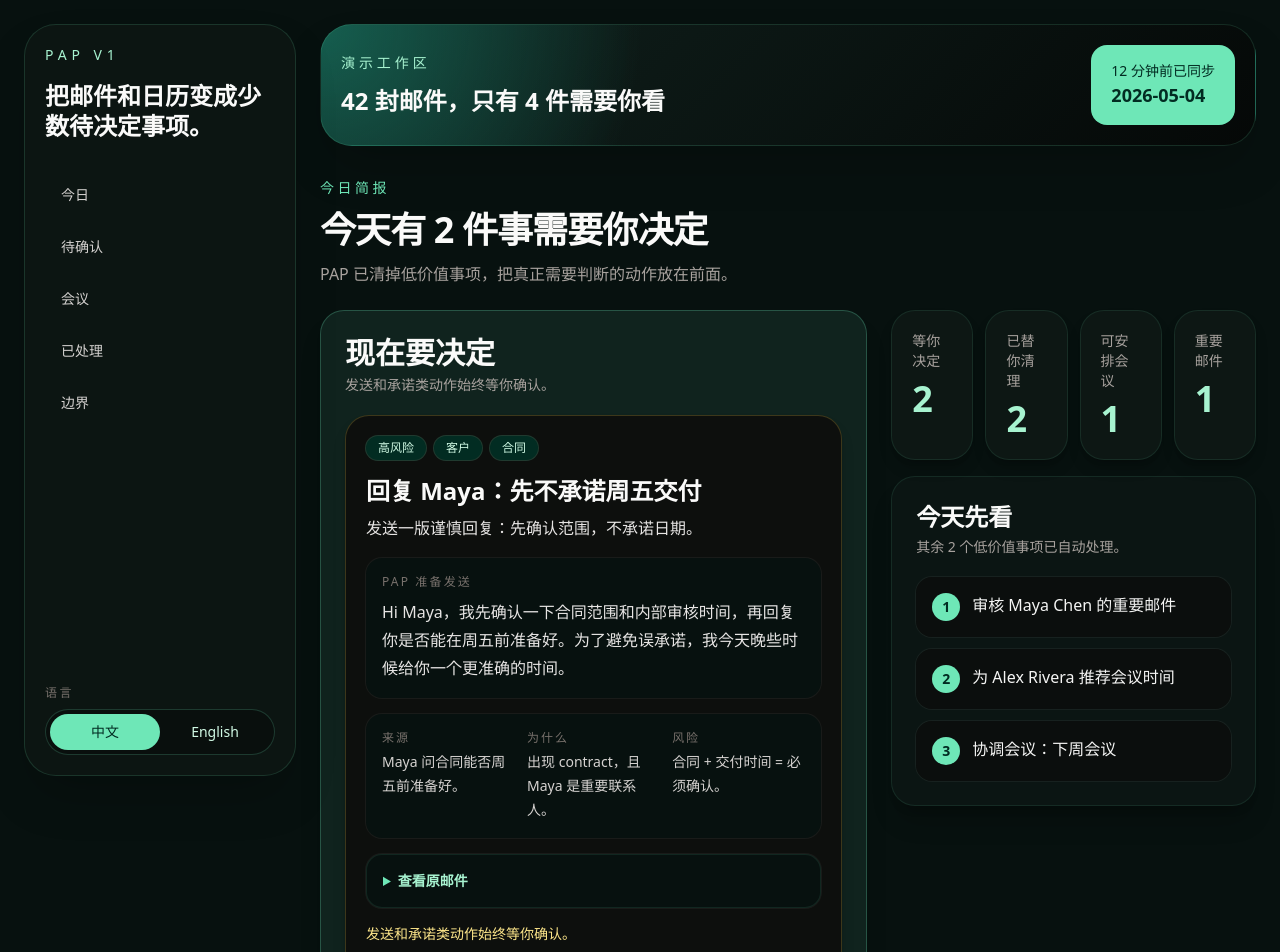
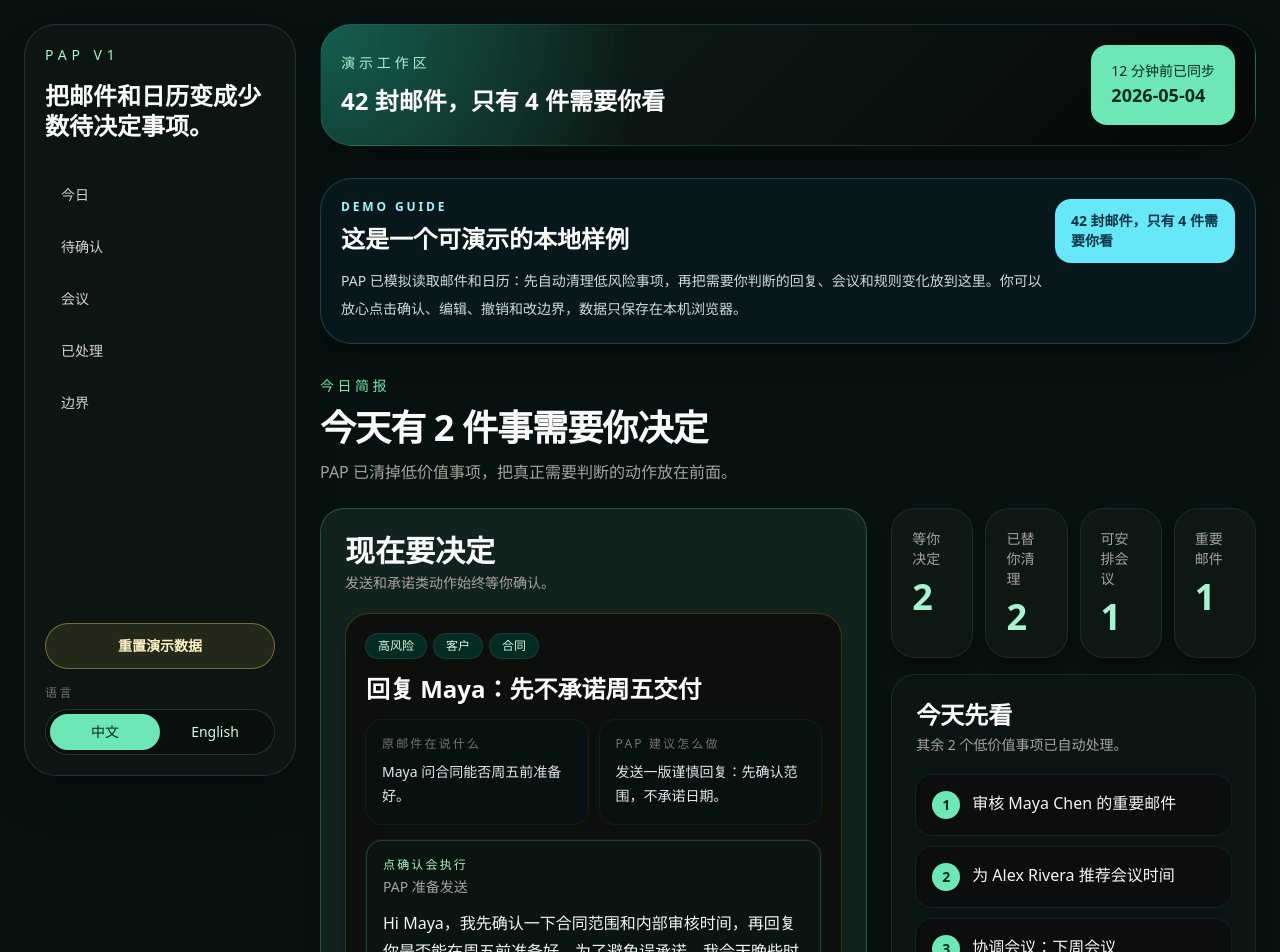
Before and after one commit to dmo736647-pixel/PAP, a Next.js app: page / in a window 1280 px wide. Shown: the top 952 px of the page. Built offline with nearby package versions, Linux system fonts and the light colour scheme.

Commit message:
feat: polish PAP demo walkthrough
Add a reset control, a demo guide, clearer pending confirmation hierarchy, and more approachable automation boundary copy for product demos.

```diff
--- a/src/app/pap-dashboard.tsx
+++ b/src/app/pap-dashboard.tsx
@@ -83,6 +83,16 @@ const copy = {
     synced: '12 分钟前已同步',
     processed: '42 封邮件，只有 4 件需要你看',
     language: '语言',
+    resetDemo: '重置演示数据',
+    demoGuideTitle: '这是一个可演示的本地样例',
+    demoGuideBody: 'PAP 已模拟读取邮件和日历：先自动清理低风险事项，再把需要你判断的回复、会议和规则变化放到这里。你可以放心点击确认、编辑、撤销和改边界，数据只保存在本机浏览器。',
+    originalSummary: '原邮件在说什么',
+    papSuggestion: 'PAP 建议怎么做',
+    confirmOutcome: '点确认会执行',
+    confirmationReason: '为什么需要确认',
+    boundaryAutoTitle: '这些 PAP 可以自动做',
+    boundaryAskTitle: '这些必须先问我',
+    boundaryNeverTitle: '这些永远不能做',
     todayBriefing: '今日简报',
     todayHeading: '今天有 {count} 件事需要你决定',
     todaySubheading: 'PAP 已清掉低价值事项，把真正需要判断的动作放在前面。',
@@ -183,6 +193,16 @@ const copy = {
     synced: 'Synced 12 min ago',
     processed: '42 emails, only 4 need your attention',
     language: 'Language',
+    resetDemo: 'Reset demo',
+    demoGuideTitle: 'This is a local demo workspace',
+    demoGuideBody: 'PAP has simulated reading email and calendar activity: it clears low-risk work first, then brings replies, meetings, and rule changes that need your judgment here. You can safely click confirm, edit, undo, and change rules; data is only stored in this browser.',
+    originalSummary: 'What the original email says',
+    papSuggestion: 'What PAP recommends',
+    confirmOutcome: 'What confirm will do',
+    confirmationReason: 'Why confirmation is needed',
+    boundaryAutoTitle: 'PAP can do these automatically',
+    boundaryAskTitle: 'PAP must ask me first',
+    boundaryNeverTitle: 'PAP must never do these',
     todayBriefing: 'Today Briefing',
     todayHeading: '{count} things need your decision today',
     todaySubheading: 'PAP cleared low-value work and brought the real decisions forward.',
@@ -478,6 +498,13 @@ export default function Dashboard() {
     setDraft(editedDrafts[action.id] ?? localized.preparedReply ?? localized.summary);
   }
 
+  function resetDemo() {
+    window.localStorage.removeItem(storageKey);
+    setPersistedState(defaultDashboardState);
+    setEditingActionId(null);
+    setDraft('');
+  }
+
   function saveEdit(action: SuggestedAction) {
     const title = localizedAction(action, locale).title;
     setPersistedState((current) => ({
@@ -499,7 +526,9 @@ export default function Dashboard() {
   }
 
   return (
-    <AppShell locale={locale} onLocaleChange={setLocale}>
+    <AppShell locale={locale} onLocaleChange={setLocale} onResetDemo={resetDemo}>
+      <DemoGuide locale={locale} />
+
       <section id="today" className="space-y-6">
         <PageHeader
           eyebrow={t.todayBriefing}
@@ -622,7 +651,12 @@ export default function Dashboard() {
   );
 }
 
-function AppShell(props: { locale: Locale; onLocaleChange: (locale: Locale) => void; children: ReactNode }) {
+function AppShell(props: {
+  locale: Locale;
+  onLocaleChange: (locale: Locale) => void;
+  onResetDemo: () => void;
+  children: ReactNode;
+}) {
   const t = copy[props.locale];
   const navItems = [
     { href: '#today', label: t.navToday },
@@ -650,7 +684,14 @@ function AppShell(props: { locale: Locale; onLocaleChange: (locale: Locale) => v
                 </a>
               ))}
             </nav>
-            <div className="mt-auto pt-6">
+            <div className="mt-auto space-y-4 pt-6">
+              <button
+                className="w-full rounded-full border border-amber-300/40 bg-amber-300/10 px-4 py-3 text-sm font-semibold text-amber-100 transition hover:bg-amber-300 hover:text-amber-950"
+                onClick={props.onResetDemo}
+              >
+                {t.resetDemo}
+              </button>
+              <div>
                 <p className="mb-2 text-xs uppercase tracking-[0.2em] text-stone-500">{t.language}</p>
                 <div className="flex rounded-full border border-emerald-300/20 bg-black/25 p-1 text-sm">
                   <button
@@ -665,6 +706,7 @@ function AppShell(props: { locale: Locale; onLocaleChange: (locale: Locale) => v
                   >
                     English
                   </button>
+                </div>
               </div>
             </div>
           </div>
@@ -692,6 +734,25 @@ function SyncStatus(props: { locale: Locale }) {
         <p className="text-lg font-semibold">2026-05-04</p>
       </div>
     </header>
+  );
+}
+
+function DemoGuide(props: { locale: Locale }) {
+  const t = copy[props.locale];
+
+  return (
+    <section className="rounded-[2rem] border border-cyan-300/20 bg-cyan-950/25 p-5 shadow-xl shadow-black/20">
+      <div className="flex flex-col gap-3 md:flex-row md:items-start md:justify-between">
+        <div>
+          <p className="text-xs font-semibold uppercase tracking-[0.24em] text-cyan-200">Demo Guide</p>
+          <h2 className="mt-2 text-2xl font-semibold text-stone-50">{t.demoGuideTitle}</h2>
+          <p className="mt-3 max-w-4xl text-sm leading-7 text-cyan-50/85">{t.demoGuideBody}</p>
+        </div>
+        <div className="rounded-2xl bg-cyan-300 px-4 py-3 text-sm font-semibold text-cyan-950">
+          {t.processed}
+        </div>
+      </div>
+    </section>
   );
 }
 
@@ -774,10 +835,20 @@ function PendingConfirmationCard(props: {
       </div>
       <div className="mt-4">
         <h3 className="text-2xl font-semibold leading-tight text-stone-50">{action.title}</h3>
-        <p className="mt-2 text-base leading-7 text-stone-200">{action.recommendation}</p>
       </div>
-      <div className="mt-4 rounded-2xl bg-[#07110f] p-4 ring-1 ring-white/5">
-        <p className="text-xs uppercase tracking-[0.18em] text-stone-500">{t.preparedDraft}</p>
+      <div className="mt-4 grid gap-3 text-sm md:grid-cols-2">
+        <div className="rounded-2xl bg-[#07110f] p-4 ring-1 ring-white/5">
+          <p className="text-xs uppercase tracking-[0.18em] text-stone-500">{t.originalSummary}</p>
+          <p className="mt-2 leading-6 text-stone-200">{action.sourceSummary}</p>
+        </div>
+        <div className="rounded-2xl bg-[#07110f] p-4 ring-1 ring-white/5">
+          <p className="text-xs uppercase tracking-[0.18em] text-stone-500">{t.papSuggestion}</p>
+          <p className="mt-2 leading-6 text-stone-200">{action.recommendation}</p>
+        </div>
+      </div>
+      <div className="mt-4 rounded-2xl border border-emerald-300/20 bg-emerald-950/20 p-4 ring-1 ring-white/5">
+        <p className="text-xs uppercase tracking-[0.18em] text-emerald-200">{t.confirmOutcome}</p>
+        <p className="mt-1 text-sm text-stone-400">{t.preparedDraft}</p>
         {props.editing ? (
           <div className="mt-3 space-y-3">
             <label className="sr-only" htmlFor={`edit-${props.action.id}`}>{t.editLabel}</label>
@@ -794,12 +865,11 @@ function PendingConfirmationCard(props: {
             </div>
           </div>
         ) : (
-          <p className="mt-2 whitespace-pre-wrap text-base leading-7 text-stone-200">{preparedDraft ?? t.noDraftNeeded}</p>
+          <p className="mt-3 whitespace-pre-wrap text-base leading-7 text-stone-100">{preparedDraft ?? t.noDraftNeeded}</p>
         )}
       </div>
-      <div className="mt-4 grid gap-3 rounded-2xl bg-[#07110f] p-4 text-sm ring-1 ring-white/5 md:grid-cols-3">
-        <DetailLine label={t.source}>{action.sourceSummary}</DetailLine>
-        <DetailLine label={t.why}>{action.rationale}</DetailLine>
+      <div className="mt-4 grid gap-3 rounded-2xl bg-[#07110f] p-4 text-sm ring-1 ring-white/5 md:grid-cols-2">
+        <DetailLine label={t.confirmationReason}>{action.rationale}</DetailLine>
         <DetailLine label={t.riskNote}>{action.riskNote}</DetailLine>
       </div>
       {props.email && <OriginalEmail email={props.email} locale={props.locale} />}
@@ -1015,7 +1085,7 @@ function AutomationBoundarySection(props: {
   return (
     <div className="grid gap-4 lg:grid-cols-3">
       <article className="rounded-3xl border border-emerald-300/10 bg-stone-950/70 p-5 shadow-lg shadow-black/20">
-        <h3 className="text-lg font-semibold text-stone-50">{t.canDo}</h3>
+        <h3 className="text-lg font-semibold text-stone-50">{t.boundaryAutoTitle}</h3>
         <p className="mt-3 text-sm leading-6 text-stone-300">{t.canDoText}</p>
         <div className="mt-5 space-y-3">
           {permissionLabels.map((item) => {
@@ -1036,7 +1106,7 @@ function AutomationBoundarySection(props: {
       </article>
 
       <article className="rounded-3xl border border-emerald-300/10 bg-stone-950/70 p-5 shadow-lg shadow-black/20">
-        <h3 className="text-lg font-semibold text-stone-50">{t.mustAsk}</h3>
+        <h3 className="text-lg font-semibold text-stone-50">{t.boundaryAskTitle}</h3>
         <p className="mt-3 text-sm leading-6 text-stone-300">{t.mustAskText}</p>
         <div className="mt-5 space-y-3">
           {props.preferences.contacts.map((contact) => (
@@ -1073,7 +1143,7 @@ function AutomationBoundarySection(props: {
       </article>
 
       <article className="rounded-3xl border border-emerald-300/10 bg-stone-950/70 p-5 shadow-lg shadow-black/20">
-        <h3 className="text-lg font-semibold text-stone-50">{t.mustNever}</h3>
+        <h3 className="text-lg font-semibold text-stone-50">{t.boundaryNeverTitle}</h3>
         <p className="mt-3 text-sm leading-6 text-stone-300">{t.mustNeverText}</p>
         <div className="mt-5 flex gap-2">
           <input
```
Also changed, not shown: 1 other file (tests, documents, lock files or other folders). Lines whose indentation alone changed are shown as unchanged.
